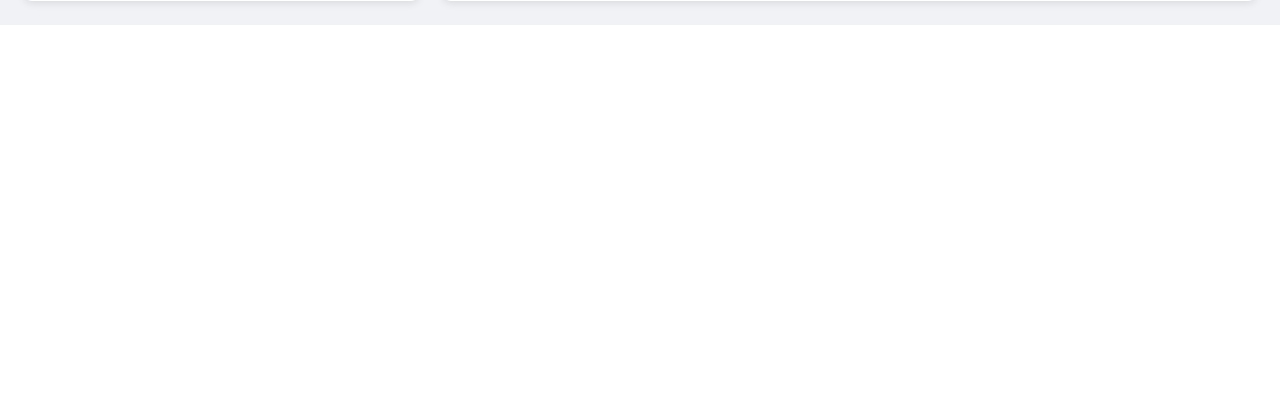
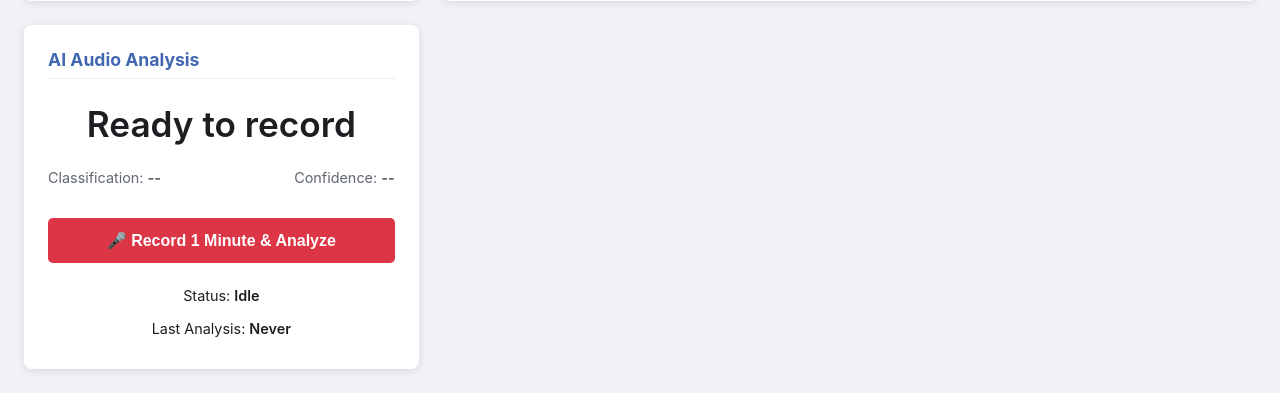
Before and after one commit to harmandeeppal/smart-hive-ai, a Flask app: template dashboard/templates/index.html in a window 1280 px wide. Shown: the part 1209-1602 px from the top of the page. Before the commit the page ends 1234 px from the top, so only its background shows below. Run offline with Flask 3, Linux system fonts and the light colour scheme; the template is opened without the code that fills it, so the values that code supplies are empty; parts of the project's set-up code (start-up, migrations or seed data) failed here and were passed over; some libraries are stand-ins or nearby versions.

Commit message:
feat: Add dashboard MQTT integration and audio recording button
Dashboard MQTT Fixes:
- Fix vision service MQTT topic mismatch (use config.TOPIC_VISION_RESULTS)
- Add socket.io listener for audio_ml_update events
- Fix telemetry updates not showing in dashboard

Audio Recording Feature:
- Add 'Record 1 Minute & Analyze' button to dashboard
- Add audio ML analysis card with classification results
- Add recording progress bar with timer (0-60 seconds)
- Add backend handler for audio recording triggers
- Update audio service to support on-demand recording via MQTT

Audio Service Improvements:
- Subscribe to 'hive/audio/control' topic for recording commands
- Change from continuous to on-demand recording mode
- Publish results to config.TOPIC_AUDIO_RESULTS
- Add proper result formatting for dashboard display

UI Enhancements:
- Add audio ML status display (Queen/Queenless classification)
- Add confidence score display
- Add last analysis timestamp
- Add progress indicator during recording
- Add CSS styles for audio card and recording button

This enables users to trigger audio analysis on-demand from the dashboard.

```diff
--- a/dashboard/static/app.js
+++ b/dashboard/static/app.js
@@ -43,6 +43,16 @@ document.addEventListener('DOMContentLoaded', () => {
         if (sensorStates.vision) {
             updateAiStatus(data);
         }
+    });
+
+    socket.on('audio_ml_update', data => {
+        console.log('Received audio ML data:', data);
+        updateAudioMLStatus(data);
+    });
+
+    socket.on('recording_started', data => {
+        console.log('Recording started:', data);
+        startRecordingProgress(data.duration);
     });
 
     // --- UI UPDATE FUNCTIONS ---
@@ -208,6 +218,67 @@ document.addEventListener('DOMContentLoaded', () => {
         }
     }
 
+    function updateAudioMLStatus(data) {
+        const classification = data.results?.classification || data.classification || 'Unknown';
+        const confidence = data.results?.confidence || data.confidence || 0;
+
+        // Update display elements
+        document.getElementById('audio-classification').textContent = classification;
+        document.getElementById('audio-confidence').textContent = `${(confidence * 100).toFixed(1)}%`;
+
+        // Update status based on classification
+        const statusEl = document.getElementById('audio-ml-status');
+        const valueEl = document.getElementById('audio-ml-value');
+
+        if (classification.toLowerCase().includes('queen')) {
+            statusEl.textContent = '👑 Queen Detected';
+            valueEl.textContent = 'Queen bee sounds identified';
+        } else if (classification.toLowerCase().includes('queenless')) {
+            statusEl.textContent = '⚠️ Queenless Colony';
+            valueEl.textContent = 'No queen bee sounds detected';
+        } else {
+            statusEl.textContent = 'Analysis Complete';
+            valueEl.textContent = classification;
+        }
+
+        // Update last analysis time
+        const nzTime = new Date().toLocaleString('en-NZ', {
+            timeZone: 'Pacific/Auckland',
+            hour: '2-digit',
+            minute: '2-digit',
+            second: '2-digit',
+            hour12: false
+        });
+        document.getElementById('audio-last-analysis').textContent = nzTime;
+
+        // Hide progress bar
+        document.getElementById('recording-progress').style.display = 'none';
+        document.getElementById('record-audio-btn').disabled = false;
+    }
+
+    function startRecordingProgress(duration) {
+        const progressContainer = document.getElementById('recording-progress');
+        const progressFill = document.getElementById('progress-fill');
+        const progressText = document.getElementById('progress-text');
+        const recordBtn = document.getElementById('record-audio-btn');
+
+        progressContainer.style.display = 'block';
+        recordBtn.disabled = true;
+
+        let elapsed = 0;
+        const interval = setInterval(() => {
+            elapsed++;
+            const percent = (elapsed / duration) * 100;
+            progressFill.style.width = `${percent}%`;
+            progressText.textContent = `Recording: ${elapsed}s / ${duration}s`;
+
+            if (elapsed >= duration) {
+                clearInterval(interval);
+                progressText.textContent = 'Processing audio...';
+            }
+        }, 1000);
+    }
+
     // --- HELPER FUNCTIONS ---
     function generateSparkline(data) {
         const sparklineChars = [' ', '▂', '▃', '▄', '▅', '▆', '▇', '█'];
@@ -234,4 +305,12 @@ document.addEventListener('DOMContentLoaded', () => {
         button.textContent = `Toggle: ${state ? 'ON' : 'OFF'}`;
         state ? button.classList.remove('off') : button.classList.add('off');
     }
+
+    // --- AUDIO RECORDING BUTTON ---
+    document.getElementById('record-audio-btn')?.addEventListener('click', () => {
+        console.log('Audio recording button clicked');
+        socket.emit('trigger_audio_recording', { duration: 60 });
+        document.getElementById('audio-ml-value').textContent = 'Starting recording...';
+        document.getElementById('audio-ml-status').textContent = 'Recording...';
+    });
 });
--- a/dashboard/static/styles.css
+++ b/dashboard/static/styles.css
@@ -72,3 +72,14 @@ header h1 { margin: 0; font-size: 1.5rem; }
 .toggle-btn:hover { background-color: #365899; }
 .toggle-btn.off { background-color: #6c757d; }
 .toggle-btn.off:hover { background-color: #5a6268; }
+/* Audio ML Card Styles */
+#audio-ml-card { grid-column: span 1; }
+.audio-ml-status { display: flex; justify-content: space-between; margin: 1rem 0; font-size: 0.9rem; color: #606770; }
+.audio-ml-controls { margin: 1rem 0; }
+.record-btn { background-color: #dc3545; color: white; border: none; padding: 0.8rem 1.5rem; border-radius: 5px; cursor: pointer; transition: background-color 0.2s; width: 100%; font-size: 1rem; font-weight: 600; }
+.record-btn:hover { background-color: #c82333; }
+.record-btn:disabled { background-color: #6c757d; cursor: not-allowed; }
+.recording-progress { margin-top: 1rem; }
+.progress-bar { width: 100%; height: 20px; background-color: #e9ecef; border-radius: 10px; overflow: hidden; margin-bottom: 0.5rem; }
+.progress-fill { height: 100%; background-color: #dc3545; border-radius: 10px; width: 0%; transition: width 1s linear; }
+#progress-text { font-size: 0.9rem; color: #606770; text-align: center; display: block; }
--- a/dashboard/templates/index.html
+++ b/dashboard/templates/index.html
@@ -83,6 +83,29 @@
             </div>
             <button class="toggle-btn" data-sensor="vision">Toggle: ON</button>
         </div>
+
+        <!-- AI Audio Analysis Card (NEW) -->
+        <div class="card" id="audio-ml-card">
+            <h2>AI Audio Analysis</h2>
+            <p class="sensor-value" id="audio-ml-value">Ready to record</p>
+            <div class="audio-ml-status">
+                <span>Classification: <strong id="audio-classification">--</strong></span>
+                <span>Confidence: <strong id="audio-confidence">--</strong></span>
+            </div>
+            <div class="audio-ml-controls">
+                <button id="record-audio-btn" class="record-btn">
+                    🎤 Record 1 Minute & Analyze
+                </button>
+                <div id="recording-progress" class="recording-progress" style="display: none;">
+                    <div class="progress-bar">
+                        <div class="progress-fill" id="progress-fill"></div>
+                    </div>
+                    <span id="progress-text">Recording: 0s / 60s</span>
+                </div>
+            </div>
+            <p class="status-text">Status: <span id="audio-ml-status">Idle</span></p>
+            <p class="action-text">Last Analysis: <span id="audio-last-analysis">Never</span></p>
+        </div>
     </main>
 
     <!-- External Libraries -->
--- a/ml_vision_service.py
+++ b/ml_vision_service.py
@@ -220,8 +220,9 @@ class VisionInferenceService:
                         "frame_number": self.frame_counter
                     }
 
+                    # Publish to topic defined in config (hive/vision/detection)
                     self.mqtt_client.publish(
-                        "hive/vision/results",
+                        config.TOPIC_VISION_RESULTS,
                         json.dumps(message),
                         qos=1
                     )
```
Also changed, not shown: dashboard/dashboard_app.py (+35 -0 lines), ml_audio_service.py (+45 -19 lines), DEEP_PROJECT_UNDERSTANDING.md (added).
